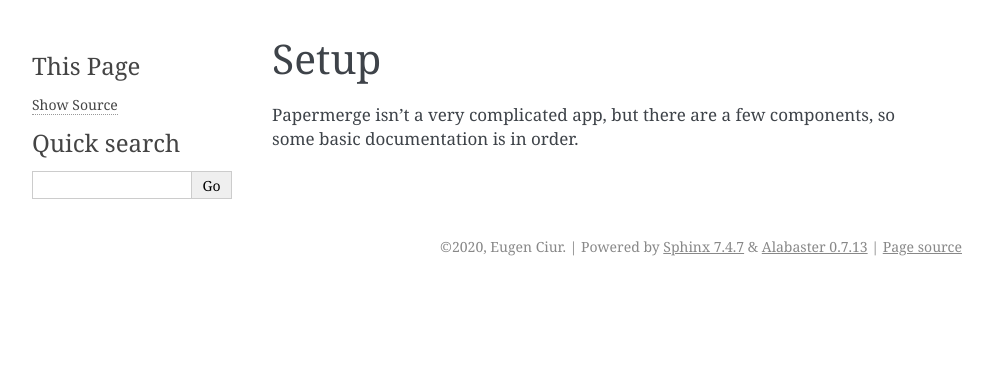
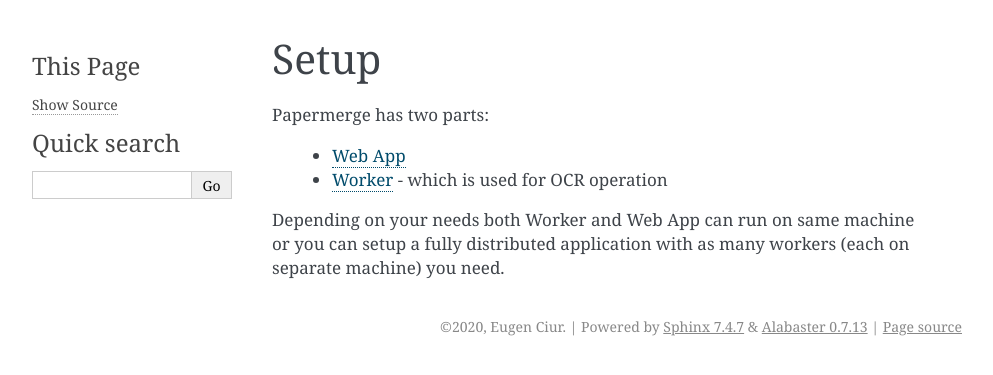
Before and after one commit to ciur/papermerge, a Sphinx documentation site: the page built from docs/source/setup.rst, in a window 1280 px wide. Shown: the top 375 px of the page, without its empty margins (148-1141 px from the left). Built offline with Sphinx 7.4.7, drawn with Linux system fonts in a browser that asks for light colours.

Commit message:
adding documentation

```diff
--- a/docs/source/setup.rst
+++ b/docs/source/setup.rst
@@ -1,4 +1,11 @@
 Setup
 =====
 
-Papermerge isn't a very complicated app, but there are a few components, so some basic documentation is in order.
+Papermerge has two parts:
+
+    * `Web App <https://github.com/ciur/papermerge>`_
+    * `Worker <https://github.com/ciur/papermerge-worker>`_ - which is used for OCR operation
+
+Depending on your needs both Worker and Web App can run on same machine  or
+you can setup a fully distributed application with as many workers (each on
+separate machine) you need.
```
Also changed, not shown: docs/source/requirements.rst (+0 -9 lines).
